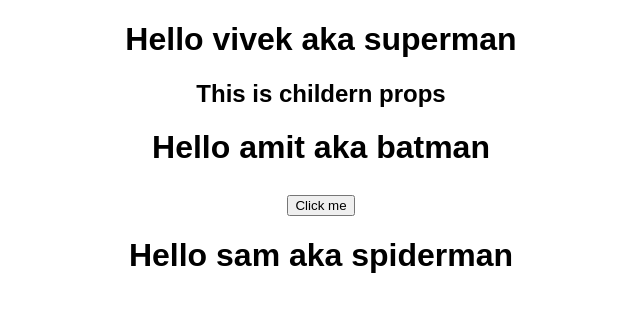
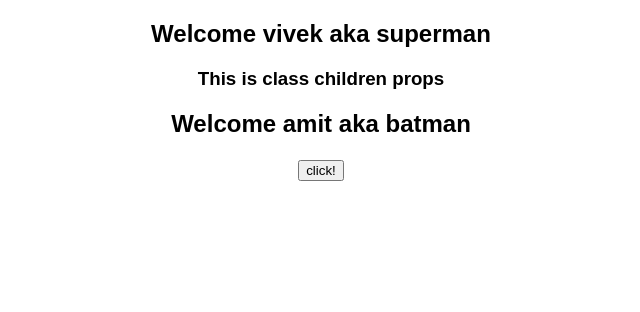
Before and after one commit to Sumit-D21/my-app, a React (Create React App) app: page / in a window 1280 px wide. Shown: the top 312 px of the page, without its empty margins (319-959 px from the left). Built offline with nearby package versions, Linux system fonts and the light colour scheme.

Commit message:
Class props and children

```diff
--- a/src/App.js
+++ b/src/App.js
@@ -9,14 +9,19 @@ class App extends Component {
   render() {
     return (
       <div className="App">
-        <Greet name = 'vivek' heroname = 'superman'>
+        {/* <Greet name = 'vivek' heroname = 'superman'>
           This is childern props
         </Greet>
         <Greet name = 'amit' heroname = 'batman'>
           <button>Click me</button>
         </Greet>
-        <Greet name = 'sam' heroname = 'spiderman'></Greet>
-        {/* <Welcome /> */}
+        <Greet name = 'sam' heroname = 'spiderman'></Greet> */}
+        <Welcome name = 'vivek' heroname = 'superman'>
+          This is class children props
+          </Welcome>
+        <Welcome name = 'amit' heroname = 'batman'>
+          <button>click!</button>
+        </Welcome>
       </div>
     );
   }
--- a/src/components/welcome.js
+++ b/src/components/welcome.js
@@ -2,7 +2,13 @@ import React, { Component } from "react";
 
 class Welcome extends Component {
     render(){
-       return <h2>Welcome to my app</h2>
+    console.log(this.props)
+       return(
+        <div>
+            <h2>Welcome {this.props.name} aka {this.props.heroname} </h2>
+            <h3>{this.props.children}</h3>
+        </div>
+       )
     }
 }
 
```
